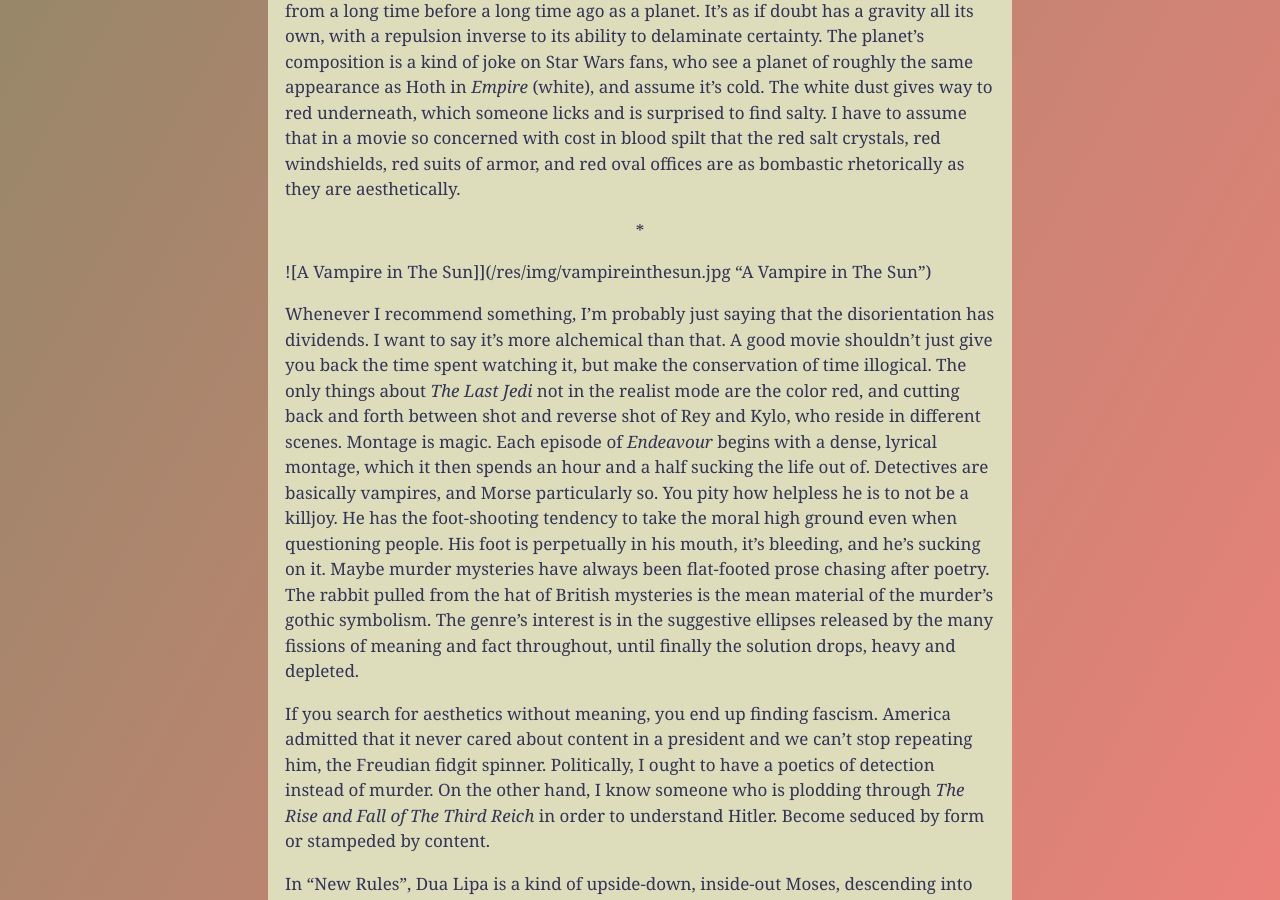
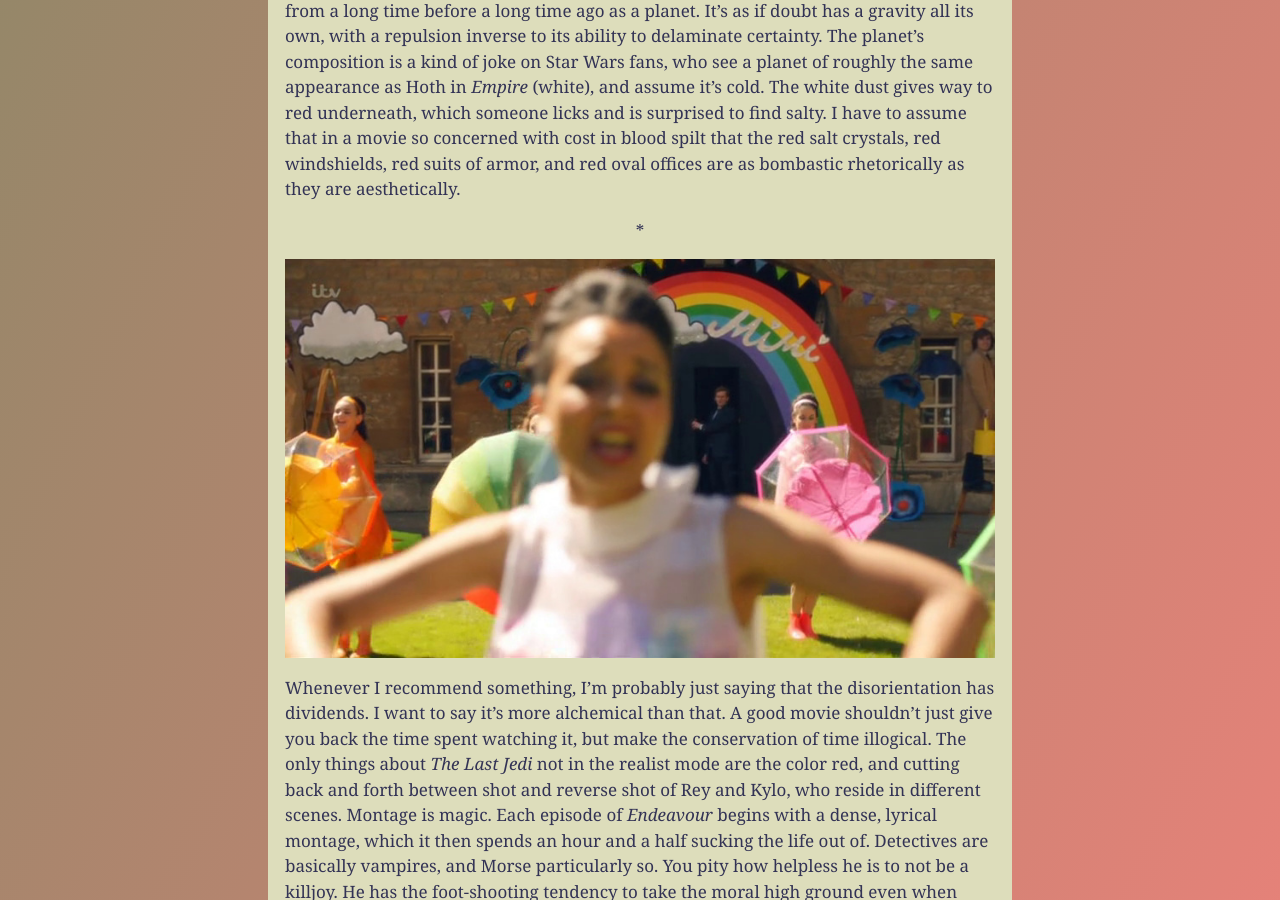
Before and after one commit to meanyhead/meanyhead.github.io, a Jekyll site: the page built from _posts/2018-1-4-sketches-of-movies.md, in a window 1280 px wide and 900 px high, scrolled down 605 px. Built offline with Jekyll 4.4.1, drawn with Linux system fonts in a browser that asks for light colours; comment, search, counter and statistics services are not loaded.

Commit message:
fix img again

```diff
--- a/_posts/2018-1-4-sketches-of-movies.md
+++ b/_posts/2018-1-4-sketches-of-movies.md
@@ -11,7 +11,7 @@ The night I saw *The Last Jedi* I had a dream as red as that movie. It concluded
 
 ---
 
-![A Vampire in The Sun]]({{ site.baseurl }}/res/img/vampireinthesun.jpg "A Vampire in The Sun")
+![A Vampire in The Sun]({{ site.baseurl }}/res/img/vampireinthesun.jpg "A Vampire in The Sun")
 
 Whenever I recommend something, I'm probably just saying that the disorientation has dividends. I want to say it's more alchemical than that. A good movie shouldn't just give you back the time spent watching it, but make the conservation of time illogical. The only things about *The Last Jedi* not in the realist mode are the color red, and cutting back and forth between shot and reverse shot of Rey and Kylo, who reside in different scenes. Montage is magic. Each episode of *Endeavour* begins with a dense, lyrical montage, which it then spends an hour and a half sucking the life out of. Detectives are basically vampires, and Morse particularly so. You pity how helpless he is to not be a killjoy. He has the foot-shooting tendency to take the moral high ground even when questioning people. His foot is perpetually in his mouth, it's bleeding, and he's sucking on it. Maybe murder mysteries have always been flat-footed prose chasing after poetry. The rabbit pulled from the hat of British mysteries is the mean material of the murder's gothic symbolism. The genre's interest is in the suggestive ellipses released by the many fissions of meaning and fact throughout, until finally the solution drops, heavy and depleted.
 
```
